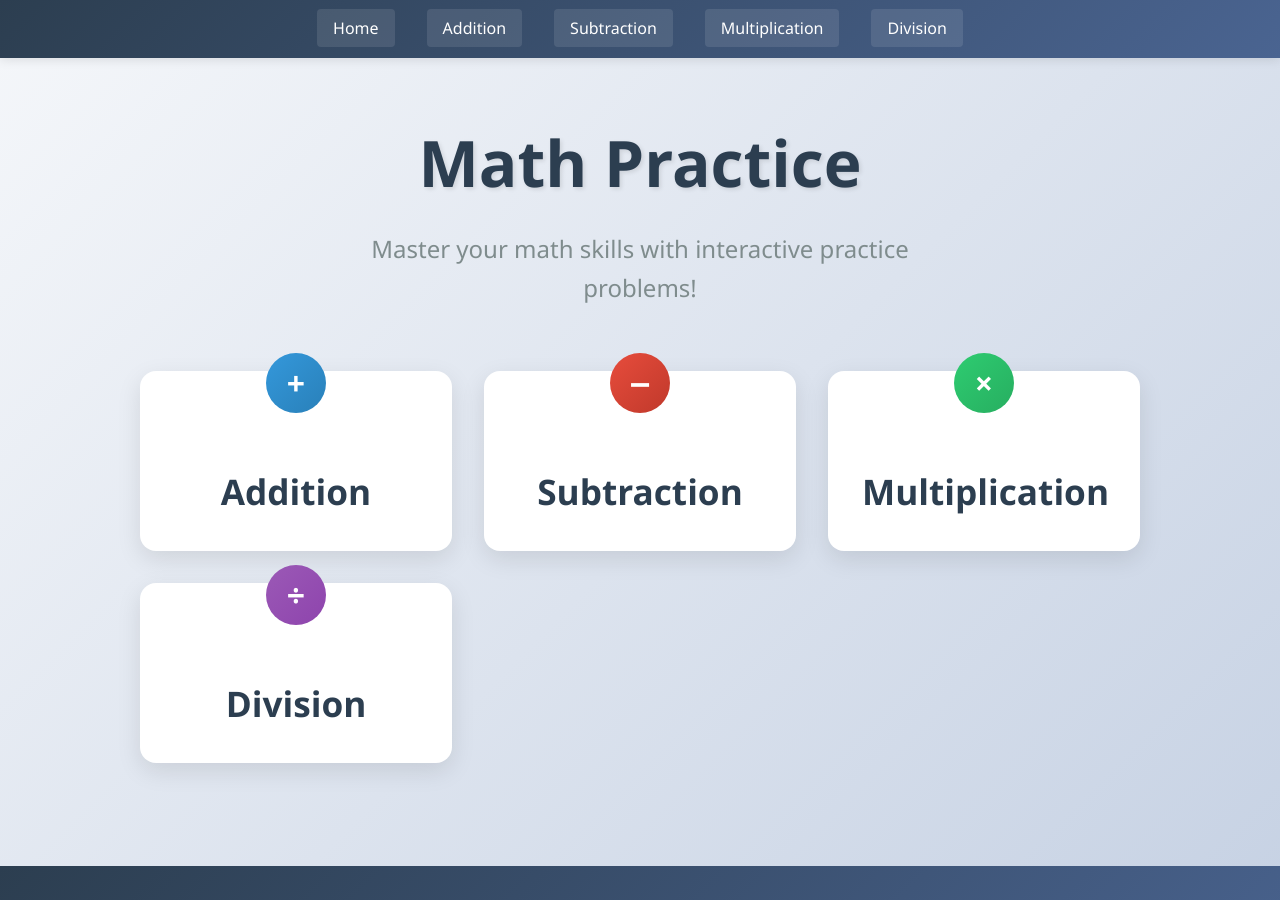
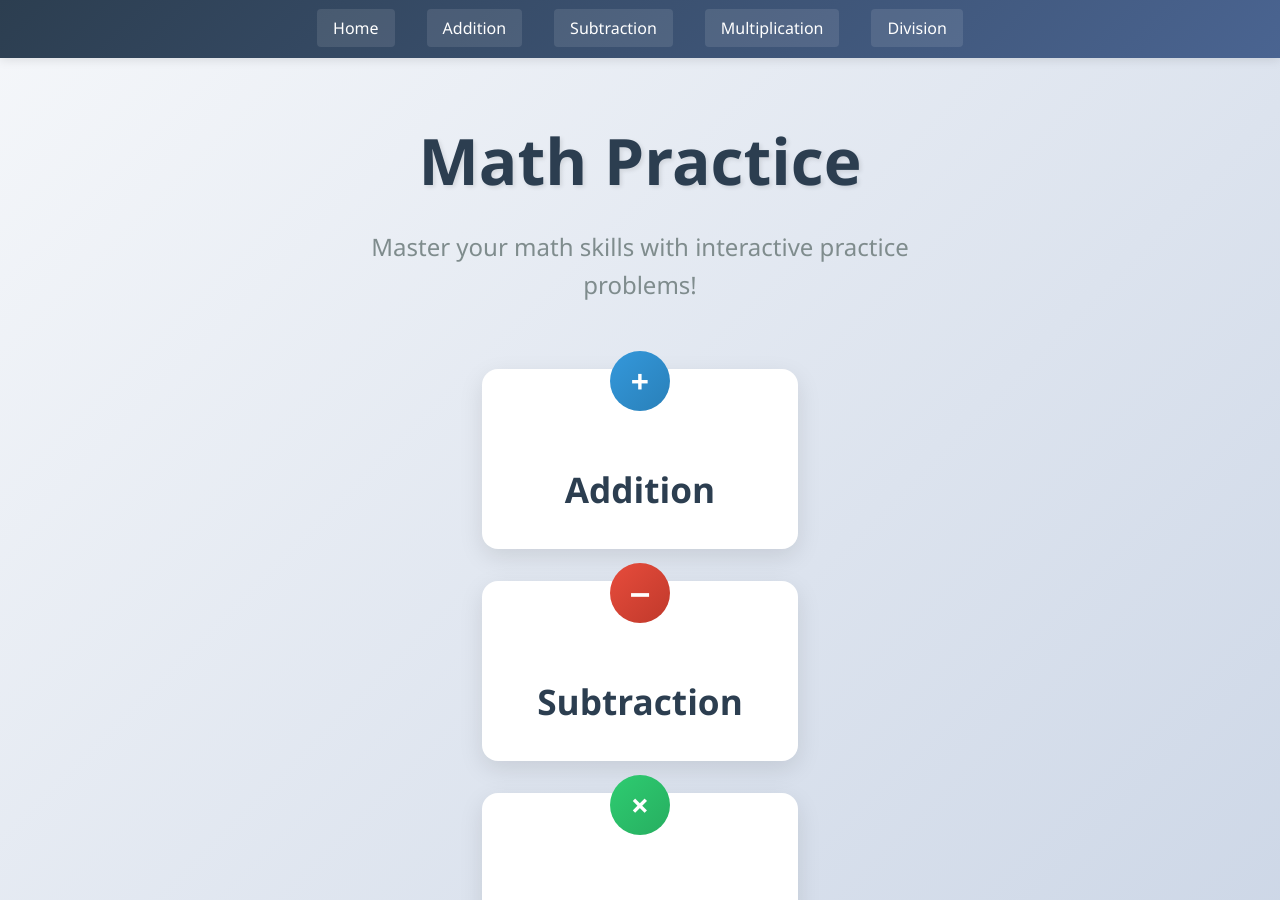
Before and after one commit to ZBZFirst/Math, a Jekyll site: the page built from index.md, in a window 1280 px wide and 900 px high. Built offline with Jekyll 4.4.1, drawn with Linux system fonts in a browser that asks for light colours.

Commit message:
Update style.css

```diff
--- a/assets/css/style.css
+++ b/assets/css/style.css
@@ -77,7 +77,6 @@
 /* Operation Cards */
 .links {
     display: grid;
-    grid-template-columns: repeat(auto-fit, minmax(250px, 1fr));
     gap: 2rem;
     max-width: 1000px;
     margin: 0 auto;
```
